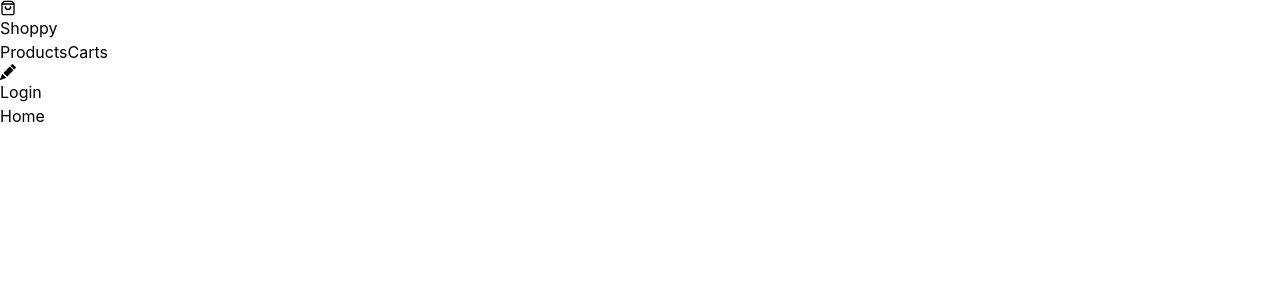
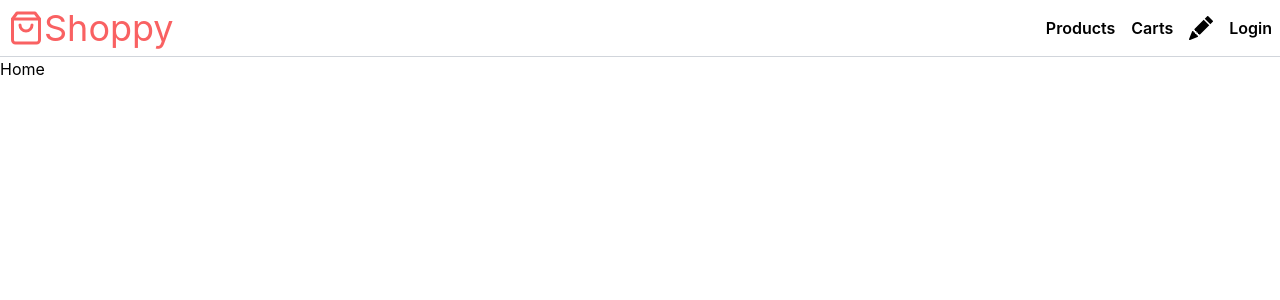
Before and after one commit to seokjin909/shoppingmall_clone, a React (Create React App) app: page / in a window 1280 px wide. Shown: the top 300 px of the page. Built offline with nearby package versions, Linux system fonts and the light colour scheme.

Commit message:
[수정] Navbar 스타일링 작업

```diff
--- a/src/components/Navbar.jsx
+++ b/src/components/Navbar.jsx
@@ -5,15 +5,15 @@
 
 export default function Navbar() {
   return (
-    <header>
-      <Link to="/">
+    <header className="flex justify-between border-b border-gray-300 p-2">
+      <Link to="/" className="flex items-center text-4xl text-brand">
         <FiShoppingBag />
         <h1>Shoppy</h1>
       </Link>
-      <nav>
+      <nav className="flex items-center gap-4 font-semibold">
         <Link to="/products">Products</Link>
         <Link to="/carts">Carts</Link>
-        <Link to="/products/new">
+        <Link to="/products/new" className="text-2xl">
           <BsFillPencilFill />
         </Link>
         <button>Login</button>
--- a/src/index.css
+++ b/src/index.css
@@ -9,6 +9,11 @@
     sans-serif;
   -webkit-font-smoothing: antialiased;
   -moz-osx-font-smoothing: grayscale;
+  @apply flex flex-col items-center
+}
+
+#root {
+  @apply w-full max-w-screen-2xl;
 }
 
 code {
--- a/tailwind.config.js
+++ b/tailwind.config.js
@@ -2,7 +2,11 @@
 module.exports = {
   content: ["./src/**/*.{js,jsx,ts,tsx}"],
   theme: {
-    extend: {},
+    extend: {
+      colors: {
+        brand: "#F96162",
+      },
+    },
   },
   plugins: [],
 };
```
